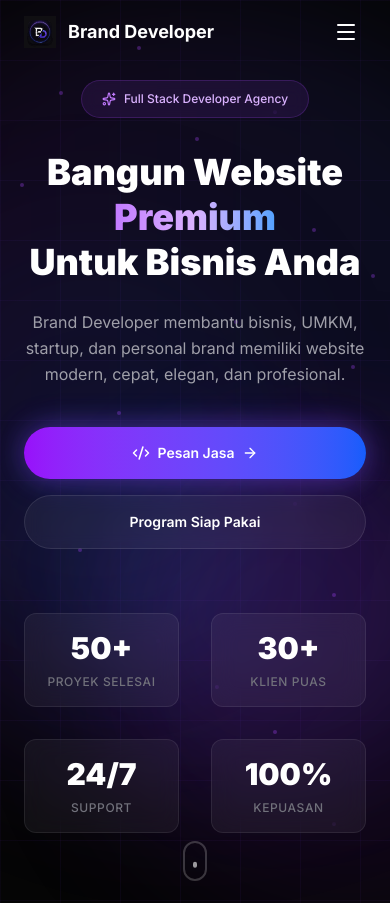
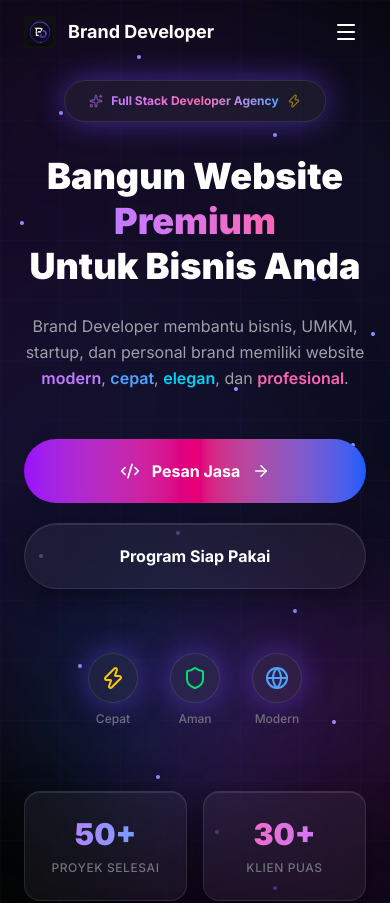
Before and after one commit to adinnur890/Brand-Developer, a Next.js app: page / in a window 390 px wide. Shown: the top 903 px of the page. Built offline with nearby package versions, Linux system fonts and the light colour scheme.

Commit message:
Complete premium redesign with modern SaaS style

```diff
--- a/src/app/layout.tsx
+++ b/src/app/layout.tsx
@@ -14,7 +14,21 @@ export const metadata: Metadata = {
 export default function RootLayout({ children }: { children: React.ReactNode }) {
   return (
     <html lang="en" className="scroll-smooth" suppressHydrationWarning>
-      <body className="antialiased" suppressHydrationWarning>{children}</body>
+      <body className="antialiased relative" suppressHydrationWarning>
+        {/* Animated Background Orbs */}
+        <div className="bg-orb bg-orb-1" />
+        <div className="bg-orb bg-orb-2" />
+        <div className="bg-orb bg-orb-3" />
+        <div className="bg-orb bg-orb-4" />
+
+        {/* Grid Background */}
+        <div className="grid-background" />
+
+        {/* Main Content */}
+        <div className="relative z-10">
+          {children}
+        </div>
+      </body>
     </html>
   );
 }
--- a/src/sections/Hero.tsx
+++ b/src/sections/Hero.tsx
@@ -1,10 +1,34 @@
 "use client";
-import { useMemo } from "react";
-import { motion } from "framer-motion";
-import { ArrowRight, Code2, Sparkles } from "lucide-react";
+import { useMemo, useState, useEffect } from "react";
+import { motion, useScroll, useTransform, useMotionValue, useSpring } from "framer-motion";
+import { ArrowRight, Code2, Sparkles, Zap, Shield, Globe } from "lucide-react";
 
 export default function Hero() {
-  const WA_LINK = "https://wa.me/6283879204375?text=Halo%20Brand%20Developer%2C%20saya%20tertarik%20untuk%20konsultasi%20pembuatan%20website.";
+  const { scrollY } = useScroll();
+  const y = useTransform(scrollY, [0, 500], [0, 100]);
+  const opacity = useTransform(scrollY, [0, 300], [1, 0]);
+
+  const mouseX = useMotionValue(0);
+  const mouseY = useMotionValue(0);
+  const springConfig = { damping: 25, stiffness: 150 };
+  const springX = useSpring(mouseX, springConfig);
+  const springY = useSpring(mouseY, springConfig);
+
+  const [isHovering, setIsHovering] = useState(false);
+
+  useEffect(() => {
+    const handleMouseMove = (e: MouseEvent) => {
+      const rect = (e.target as Element)?.closest('section');
+      if (rect) {
+        const { left, top, width, height } = rect.getBoundingClientRect();
+        mouseX.set(((e.clientX - left) / width - 0.5) * 40);
+        mouseY.set(((e.clientY - top) / height - 0.5) * 40);
+      }
+    };
+
+    window.addEventListener('mousemove', handleMouseMove);
+    return () => window.removeEventListener('mousemove', handleMouseMove);
+  }, [mouseX, mouseY]);
 
   const particles = useMemo(
     () => [
@@ -33,26 +57,40 @@ export default function Hero() {
   );
 
   return (
-    <section id="home" className="relative min-h-screen flex items-center justify-center overflow-hidden bg-[#050505]">
+    <section
+      id="home"
+      className="relative min-h-screen flex items-center justify-center overflow-hidden"
+      onMouseEnter={() => setIsHovering(true)}
+      onMouseLeave={() => setIsHovering(false)}
+    >
+      {/* Spotlight Effect */}
+      <motion.div
+        className="absolute inset-0 pointer-events-none"
+        style={{
+          background: useMotionValue('radial-gradient(600px circle at 0px 0px, rgba(124, 58, 237, 0.06), transparent)'),
+          backgroundPosition: useTransform(springX, x => `calc(50% + ${x}px) calc(50% + ${springY.get()}px)`),
+        }}
+      />
+
       {/* Animated gradient background */}
       <div className="absolute inset-0">
         <div className="absolute top-0 left-1/2 -translate-x-1/2 w-[800px] h-[800px] bg-gradient-to-r from-purple-600/20 to-blue-600/20 rounded-full blur-3xl animate-pulse" />
         <div className="absolute bottom-0 left-1/4 w-[500px] h-[500px] bg-purple-900/15 rounded-full blur-3xl animate-float" />
         <div className="absolute top-1/4 right-1/4 w-[400px] h-[400px] bg-blue-900/10 rounded-full blur-3xl animate-float" style={{ animationDelay: '2s' }} />
         {/* Additional animated orbs */}
-        <div className="absolute top-1/2 left-1/3 w-[300px] h-[300px] bg-purple-500/10 rounded-full blur-3xl animate-float" style={{ animationDelay: '1s' }} />
-        <div className="absolute bottom-1/4 right-1/3 w-[250px] h-[250px] bg-blue-500/10 rounded-full blur-3xl animate-float" style={{ animationDelay: '3s' }} />
+        <div className="absolute top-1/2 left-1/3 w-[300px] h-[300px] bg-gradient-to-r from-purple-500/10 to-pink-500/10 rounded-full blur-3xl animate-float" style={{ animationDelay: '1s' }} />
+        <div className="absolute bottom-1/4 right-1/3 w-[250px] h-[250px] bg-gradient-to-r from-cyan-500/10 to-blue-500/10 rounded-full blur-3xl animate-float" style={{ animationDelay: '3s' }} />
       </div>
 
-      {/* Grid overlay with subtle animation */}
-      <div className="absolute inset-0 bg-[linear-gradient(rgba(124,58,237,0.05)_1px,transparent_1px),linear-gradient(90deg,rgba(124,58,237,0.05)_1px,transparent_1px)] bg-[size:60px_60px]" />
+      {/* Grid overlay */}
+      <div className="absolute inset-0 bg-[linear-gradient(rgba(124,58,237,0.04)_1px,transparent_1px),linear-gradient(90deg,rgba(124,58,237,0.04)_1px,transparent_1px)] bg-[size:60px_60px]" />
 
       {/* Floating particles */}
       <div className="absolute inset-0 overflow-hidden pointer-events-none">
         {particles.map((particle, i) => (
           <div
             key={i}
-            className="absolute w-1 h-1 bg-purple-500/30 rounded-full animate-float"
+            className="absolute w-1 h-1 bg-gradient-to-r from-purple-400 to-blue-400 rounded-full animate-float"
             style={{
               top: particle.top,
               left: particle.left,
@@ -63,91 +101,135 @@ export default function Hero() {
         ))}
       </div>
 
-      <div className="relative z-10 max-w-6xl mx-auto px-6 text-center py-20">
-        {/* Badge */}
+      <motion.div
+        className="relative z-10 max-w-6xl mx-auto px-6 text-center py-20"
+        style={{ y, opacity }}
+      >
+        {/* Animated Badge */}
         <motion.div
-          initial={{ opacity: 0, y: 20 }}
-          animate={{ opacity: 1, y: 0 }}
-          transition={{ duration: 0.5 }}
-          className="inline-flex items-center gap-2 px-5 py-2.5 rounded-full bg-purple-500/10 text-purple-300 text-xs font-medium mb-8 border border-purple-500/20 backdrop-blur-sm"
+          initial={{ opacity: 0, y: 20, scale: 0.9 }}
+          animate={{ opacity: 1, y: 0, scale: 1 }}
+          transition={{ duration: 0.6, ease: "easeOut" }}
+          className="inline-flex items-center gap-2 px-6 py-3 rounded-full glass-premium border border-purple-500/20 text-purple-300 text-xs font-semibold mb-8 backdrop-blur-xl animate-glow"
         >
-          <Sparkles size={14} className="text-purple-400" />
-          <span>Full Stack Developer Agency</span>
+          <Sparkles size={14} className="text-purple-400 animate-pulse" />
+          <span className="bg-gradient-to-r from-purple-400 via-pink-400 to-blue-400 bg-clip-text text-transparent font-bold">
+            Full Stack Developer Agency
+          </span>
+          <Zap size={14} className="text-yellow-400 animate-pulse" />
         </motion.div>
 
         {/* Main heading */}
         <motion.h1
           initial={{ opacity: 0, y: 30 }}
           animate={{ opacity: 1, y: 0 }}
-          transition={{ duration: 0.6, delay: 0.1 }}
-          className="text-4xl sm:text-5xl md:text-6xl lg:text-7xl font-black leading-tight mb-6"
+          transition={{ duration: 0.8, delay: 0.2, ease: "easeOut" }}
+          className="text-4xl sm:text-5xl md:text-6xl lg:text-7xl xl:text-8xl font-black leading-tight mb-6"
         >
           Bangun Website{" "}
-          <span className="bg-gradient-to-r from-purple-400 via-purple-300 to-blue-400 bg-clip-text text-transparent">
+          <span className="bg-gradient-to-r from-purple-400 via-pink-400 to-cyan-400 bg-clip-text text-transparent animate-gradient bg-[length:200%_auto]">
             Premium
           </span>
           <br />
-          Untuk Bisnis Anda
+          <span className="text-white">Untuk Bisnis Anda</span>
         </motion.h1>
 
         {/* Subtitle */}
         <motion.p
           initial={{ opacity: 0, y: 20 }}
           animate={{ opacity: 1, y: 0 }}
-          transition={{ duration: 0.6, delay: 0.2 }}
-          className="text-base md:text-lg text-zinc-400 max-w-2xl mx-auto mb-10 leading-relaxed"
+          transition={{ duration: 0.8, delay: 0.4, ease: "easeOut" }}
+          className="text-base md:text-lg lg:text-xl text-zinc-400 max-w-3xl mx-auto mb-12 leading-relaxed"
         >
           Brand Developer membantu bisnis, UMKM, startup, dan personal brand
-          memiliki website modern, cepat, elegan, dan profesional.
+          memiliki website <span className="text-purple-400 font-semibold">modern</span>,{" "}
+          <span className="text-blue-400 font-semibold">cepat</span>,{" "}
+          <span className="text-cyan-400 font-semibold">elegan</span>, dan{" "}
+          <span className="text-pink-400 font-semibold">profesional</span>.
         </motion.p>
 
         {/* CTA Buttons */}
         <motion.div
           initial={{ opacity: 0, y: 20 }}
           animate={{ opacity: 1, y: 0 }}
-          transition={{ duration: 0.6, delay: 0.3 }}
-          className="flex flex-col sm:flex-row gap-4 justify-center mb-16"
+          transition={{ duration: 0.8, delay: 0.6, ease: "easeOut" }}
+          className="flex flex-col sm:flex-row gap-5 justify-center mb-16"
         >
-          <a
+          <motion.a
             href="#contact"
-            className="group px-8 py-4 rounded-full bg-gradient-to-r from-purple-600 to-blue-600 font-semibold text-white text-sm hover:shadow-lg hover:shadow-purple-500/25 transition-all duration-300 flex items-center justify-center gap-2 animate-glow"
+            whileHover={{ scale: 1.05, y: -2 }}
+            whileTap={{ scale: 0.98 }}
+            className="group relative px-10 py-5 rounded-full bg-gradient-to-r from-purple-600 via-pink-600 to-blue-600 font-bold text-white text-base hover:shadow-2xl hover:shadow-purple-500/30 transition-all duration-500 flex items-center justify-center gap-3 overflow-hidden"
           >
-            <Code2 size={18} />
-            Pesan Jasa
-            <ArrowRight size={16} className="group-hover:translate-x-1 transition-transform" />
-          </a>
-          <a
+            <div className="absolute inset-0 bg-gradient-to-r from-purple-600 via-pink-600 to-blue-600 bg-[length:200%_auto] animate-gradient opacity-0 group-hover:opacity-100 transition-opacity duration-500" />
+            <Code2 size={20} className="relative z-10" />
+            <span className="relative z-10">Pesan Jasa</span>
+            <ArrowRight size={18} className="relative z-10 group-hover:translate-x-1 transition-transform" />
+          </motion.a>
+
+          <motion.a
             href="/marketplace"
-            className="px-8 py-4 rounded-full bg-white/5 font-semibold text-white text-sm hover:bg-white/10 transition-all duration-300 border border-white/10 backdrop-blur-sm hover:border-purple-500/30"
+            whileHover={{ scale: 1.05, y: -2 }}
+            whileTap={{ scale: 0.98 }}
+            className="px-10 py-5 rounded-full glass-premium font-bold text-white text-base hover:bg-white/10 transition-all duration-300 border border-white/20 backdrop-blur-xl hover:border-purple-500/50 hover:shadow-lg hover:shadow-purple-500/20"
           >
             Program Siap Pakai
-          </a>
+          </motion.a>
+        </motion.div>
+
+        {/* Feature Icons */}
+        <motion.div
+          initial={{ opacity: 0, y: 20 }}
+          animate={{ opacity: 1, y: 0 }}
+          transition={{ duration: 0.8, delay: 0.8, ease: "easeOut" }}
+          className="flex justify-center gap-8 mb-16"
+        >
+          {[
+            { icon: Zap, color: "text-yellow-400", label: "Cepat" },
+            { icon: Shield, color: "text-green-400", label: "Aman" },
+            { icon: Globe, color: "text-blue-400", label: "Modern" },
+          ].map((item, index) => (
+            <motion.div
+              key={index}
+              whileHover={{ scale: 1.1, y: -5 }}
+              className="flex flex-col items-center gap-2"
+            >
+              <div className={`p-3 rounded-full glass-premium ${item.color} animate-glow`}>
+                <item.icon size={24} />
+              </div>
+              <span className="text-xs text-zinc-500 font-medium">{item.label}</span>
+            </motion.div>
+          ))}
         </motion.div>
 
         {/* Stats */}
         <motion.div
-          initial={{ opacity: 0 }}
-          animate={{ opacity: 1 }}
-          transition={{ duration: 1, delay: 0.5 }}
-          className="grid grid-cols-2 md:grid-cols-4 gap-8 max-w-3xl mx-auto"
+          initial={{ opacity: 0, y: 20 }}
+          animate={{ opacity: 1, y: 0 }}
+          transition={{ duration: 0.8, delay: 1, ease: "easeOut" }}
+          className="grid grid-cols-2 md:grid-cols-4 gap-4 md:gap-6 max-w-4xl mx-auto"
         >
           {[
-            { value: "50+", label: "Proyek Selesai" },
-            { value: "30+", label: "Klien Puas" },
-            { value: "24/7", label: "Support" },
-            { value: "100%", label: "Kepuasan" },
+            { value: "50+", label: "Proyek Selesai", color: "from-purple-400 to-blue-400" },
+            { value: "30+", label: "Klien Puas", color: "from-pink-400 to-purple-400" },
+            { value: "24/7", label: "Support", color: "from-cyan-400 to-blue-400" },
+            { value: "100%", label: "Kepuasan", color: "from-green-400 to-cyan-400" },
           ].map((stat, index) => (
-            <div key={index} className="text-center glass rounded-xl p-4 border border-white/5">
-              <div className="text-3xl md:text-4xl font-black text-white">
+            <motion.div
+              key={index}
+              whileHover={{ scale: 1.05, y: -5 }}
+              className="glass-premium rounded-2xl p-6 border border-white/10 hover:border-purple-500/30 transition-all duration-300 group"
+            >
+              <div className={`text-3xl md:text-4xl font-black bg-gradient-to-r ${stat.color} bg-clip-text text-transparent mb-2 group-hover:scale-110 transition-transform duration-300`}>
                 {stat.value}
               </div>
-              <div className="text-xs text-zinc-500 mt-2 font-medium uppercase tracking-wider">
+              <div className="text-xs text-zinc-500 font-medium uppercase tracking-wider">
                 {stat.label}
               </div>
-            </div>
+            </motion.div>
           ))}
         </motion.div>
-      </div>
+      </motion.div>
 
       {/* Scroll indicator */}
       <motion.div
@@ -156,11 +238,11 @@ export default function Hero() {
         transition={{ delay: 1.5 }}
         className="absolute bottom-8 left-1/2 -translate-x-1/2"
       >
-        <div className="w-6 h-10 rounded-full border-2 border-white/20 flex items-start justify-center p-2">
+        <div className="w-6 h-10 rounded-full border-2 border-white/20 flex items-start justify-center p-2 hover:border-purple-500/50 transition-colors">
           <motion.div
             animate={{ y: [0, 12, 0] }}
             transition={{ duration: 1.5, repeat: Infinity }}
-            className="w-1.5 h-1.5 rounded-full bg-white/60"
+            className="w-1.5 h-1.5 rounded-full bg-gradient-to-r from-purple-400 to-blue-400"
           />
         </div>
       </motion.div>
--- a/src/styles/globals.css
+++ b/src/styles/globals.css
@@ -3,9 +3,14 @@
 @import "tailwindcss";
 
 :root {
-  --bg: #050505;
+  --bg-primary: #0a0a0f;
+  --bg-secondary: #12061f;
+  --bg-tertiary: #050816;
   --purple: #7c3aed;
   --blue: #3b82f6;
+  --cyan: #06b6d4;
+  --pink: #ec4899;
+  --violet: #8b5cf6;
 }
 
 * {
@@ -13,12 +18,83 @@
 }
 
 body {
-  background: #050505;
+  background: linear-gradient(135deg, var(--bg-primary) 0%, var(--bg-secondary) 50%, var(--bg-tertiary) 100%);
   color: #ffffff;
   font-family: 'Inter', 'Poppins', sans-serif;
   overflow-x: hidden;
+  position: relative;
 }
 
+/* Animated background orbs */
+.bg-orb {
+  position: fixed;
+  border-radius: 50%;
+  filter: blur(80px);
+  opacity: 0.15;
+  pointer-events: none;
+  z-index: 0;
+  animation: orbFloat 20s ease-in-out infinite;
+}
+
+.bg-orb-1 {
+  width: 600px;
+  height: 600px;
+  background: radial-gradient(circle, #7c3aed 0%, transparent 70%);
+  top: -200px;
+  left: -100px;
+  animation-delay: 0s;
+}
+
+.bg-orb-2 {
+  width: 500px;
+  height: 500px;
+  background: radial-gradient(circle, #3b82f6 0%, transparent 70%);
+  top: 50%;
+  right: -150px;
+  animation-delay: -5s;
+  animation-duration: 25s;
+}
+
+.bg-orb-3 {
+  width: 400px;
+  height: 400px;
+  background: radial-gradient(circle, #06b6d4 0%, transparent 70%);
+  bottom: -100px;
+  left: 30%;
+  animation-delay: -10s;
+  animation-duration: 22s;
+}
+
+.bg-orb-4 {
+  width: 350px;
+  height: 350px;
+  background: radial-gradient(circle, #ec4899 0%, transparent 70%);
+  top: 20%;
+  left: 60%;
+  animation-delay: -15s;
+  animation-duration: 28s;
+}
+
+@keyframes orbFloat {
+  0%, 100% { transform: translate(0, 0) scale(1); }
+  25% { transform: translate(50px, -50px) scale(1.1); }
+  50% { transform: translate(-30px, 30px) scale(0.95); }
+  75% { transform: translate(40px, 20px) scale(1.05); }
+}
+
+/* Grid background */
+.grid-background {
+  position: fixed;
+  inset: 0;
+  background-image:
+    linear-gradient(rgba(124, 58, 237, 0.03) 1px, transparent 1px),
+    linear-gradient(90deg, rgba(124, 58, 237, 0.03) 1px, transparent 1px);
+  background-size: 60px 60px;
+  pointer-events: none;
+  z-index: 0;
+}
+
+/* Keyframes */
 @keyframes float {
   0%, 100% { transform: translateY(0px); }
   50% { transform: translateY(-20px); }
@@ -49,33 +125,84 @@ body {
   50% { box-shadow: 0 0 40px rgba(124, 58, 237, 0.6), 0 0 60px rgba(59, 130, 246, 0.2); }
 }
 
+@keyframes gradient-shift {
+  0% { background-position: 0% 50%; }
+  50% { background-position: 100% 50%; }
+  100% { background-position: 0% 50%; }
+}
+
+@keyframes border-glow {
+  0%, 100% { border-color: rgba(124, 58, 237, 0.3); }
+  50% { border-color: rgba(6, 182, 212, 0.5); }
+}
+
 .float-1 { animation: float 6s ease-in-out infinite; }
 .float-2 { animation: float 8s ease-in-out infinite 1s; }
 .float-3 { animation: float 7s ease-in-out infinite 2s; }
 .glow-pulse { animation: pulse-glow 3s ease-in-out infinite; }
 
+/* Glass morphism */
 .glass {
-  background: rgba(255, 255, 255, 0.05);
-  backdrop-filter: blur(12px);
+  background: rgba(255, 255, 255, 0.03);
+  backdrop-filter: blur(20px);
   border: 1px solid rgba(255, 255, 255, 0.08);
+  box-shadow: 0 8px 32px rgba(0, 0, 0, 0.3);
 }
 
+.glass-premium {
+  background: rgba(255, 255, 255, 0.05);
+  backdrop-filter: blur(24px);
+  border: 1px solid rgba(255, 255, 255, 0.1);
+  box-shadow:
+    0 8px 32px rgba(0, 0, 0, 0.4),
+    inset 0 1px 0 rgba(255, 255, 255, 0.1);
+}
+
+/* Gradient text */
 .gradient-text {
-  background: linear-gradient(135deg, #7c3aed, #3b82f6);
+  background: linear-gradient(135deg, #7c3aed, #3b82f6, #06b6d4);
   -webkit-background-clip: text;
   -webkit-text-fill-color: transparent;
   background-clip: text;
+  background-size: 200% 200%;
+  animation: gradient-shift 8s ease infinite;
 }
 
+.gradient-text-premium {
+  background: linear-gradient(90deg, #7c3aed, #ec4899, #06b6d4, #3b82f6);
+  -webkit-background-clip: text;
+  -webkit-text-fill-color: transparent;
+  background-clip: text;
+  background-size: 300% 300%;
+  animation: gradient-shift 6s ease infinite;
+}
+
+/* Gradient border */
 .gradient-border {
-  background: linear-gradient(135deg, #7c3aed20, #3b82f620);
+  position: relative;
+  background: linear-gradient(135deg, #7c3aed20, #3b82f620, #06b6d420);
   border: 1px solid transparent;
   background-clip: padding-box;
+  border-radius: 1rem;
 }
 
+.gradient-border::before {
+  content: '';
+  position: absolute;
+  inset: 0;
+  border-radius: inherit;
+  padding: 1px;
+  background: linear-gradient(135deg, #7c3aed, #3b82f6, #06b6d4);
+  -webkit-mask: linear-gradient(#fff 0 0) content-box, linear-gradient(#fff 0 0);
+  -webkit-mask-composite: xor;
+  mask-composite: exclude;
+  pointer-events: none;
+}
+
+/* Scrollbar */
 ::-webkit-scrollbar { width: 6px; }
-::-webkit-scrollbar-track { background: #050505; }
-::-webkit-scrollbar-thumb { background: #7c3aed; border-radius: 3px; }
+::-webkit-scrollbar-track { background: #0a0a0f; }
+::-webkit-scrollbar-thumb { background: linear-gradient(135deg, #7c3aed, #3b82f6); border-radius: 3px; }
 
 /* Animation utilities */
 .animate-fade-in-up {
@@ -96,9 +223,79 @@ body {
   animation: glow 3s ease-in-out infinite;
 }
 
+.animate-border-glow {
+  animation: border-glow 3s ease-in-out infinite;
+}
+
 /* Staggered animation delays */
 .stagger-1 { animation-delay: 0.1s; }
 .stagger-2 { animation-delay: 0.2s; }
 .stagger-3 { animation-delay: 0.3s; }
 .stagger-4 { animation-delay: 0.4s; }
 .stagger-5 { animation-delay: 0.5s; }
+.stagger-6 { animation-delay: 0.6s; }
+.stagger-7 { animation-delay: 0.7s; }
+.stagger-8 { animation-delay: 0.8s; }
+
+/* Glow effects */
+.glow-purple {
+  box-shadow: 0 0 20px rgba(124, 58, 237, 0.5);
+}
+
+.glow-blue {
+  box-shadow: 0 0 20px rgba(59, 130, 246, 0.5);
+}
+
+.glow-cyan {
+  box-shadow: 0 0 20px rgba(6, 182, 212, 0.5);
+}
+
+.glow-pink {
+  box-shadow: 0 0 20px rgba(236, 72, 153, 0.5);
+}
+
+/* Text glow */
+.text-glow {
+  text-shadow: 0 0 20px rgba(124, 58, 237, 0.5);
+}
+
+.text-glow-blue {
+  text-shadow: 0 0 20px rgba(59, 130, 246, 0.5);
+}
+
+/* Spotlight effect */
+.spotlight {
+  position: relative;
+  overflow: hidden;
+}
+
+.spotlight::before {
+  content: '';
+  position: absolute;
+  top: 0;
+  left: -100%;
+  width: 200%;
+  height: 100%;
+  background: linear-gradient(90deg, transparent, rgba(255, 255, 255, 0.05), transparent);
+  transform: skewX(-25deg);
+  transition: left 0.7s ease;
+}
+
+.spotlight:hover::before {
+  left: 100%;
+}
+
+/* Hover lift */
+.hover-lift {
+  transition: transform 0.3s ease, box-shadow 0.3s ease;
+}
+
+.hover-lift:hover {
+  transform: translateY(-8px);
+  box-shadow: 0 20px 40px rgba(124, 58, 237, 0.2);
+}
+
+/* Magnetic button base */
+.magnetic {
+  transition: transform 0.3s cubic-bezier(0.25, 0.46, 0.45, 0.94);
+}
```
